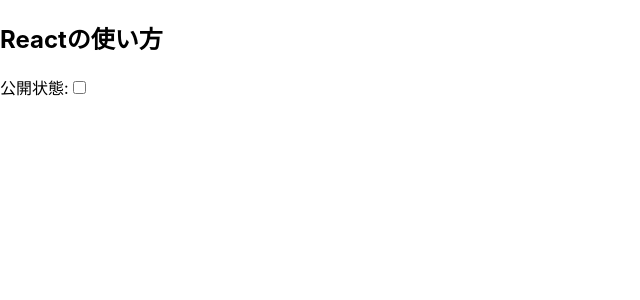
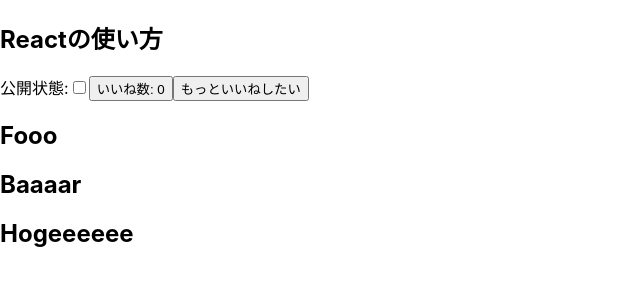
Before and after one commit to Yusuke-Takakura/torahack, a React (Create React App) app: page / in a window 1280 px wide. Shown: the top 300 px of the page, without its empty margins (0-640 px from the left). Built offline with nearby package versions, Linux system fonts and the light colour scheme.

Commit message:
第９回

```diff
--- a/src/Article.jsx
+++ b/src/Article.jsx
@@ -1,8 +1,11 @@
+//useState関数をインポート
 import React, { useState } from 'react';
-// import LikeButton from './LikeButton'
+import LikeButton from './LikeButton'
 
 //functional component
 const Article = (props) => {
+    //state毎にuseStateを宣言
+    //　　　state変更名　　state変更関数　　　　　state初期値
     const [isPublished, toggleIsPublished] = useState(false);
 
     return (
@@ -11,7 +14,7 @@
             <p>{props.order}</p>
             <label htmlFor={"check"}>公開状態:</label>
             <input type="checkBox" checked={isPublished} id="check" onClick={() => toggleIsPublished(!isPublished)} />
-            {/* <LikeButton count={props.count} /> */}
+            <LikeButton />
         </div>
     )
 };
--- a/src/Blog.jsx
+++ b/src/Blog.jsx
@@ -45,6 +45,9 @@
             <Article
                 title={"Reactの使い方"}
             />
+            <FooBar.Foo />
+            <FooBar.Bar />
+            <Hoge />
         </>
     )
 
--- a/src/LikeButton.jsx
+++ b/src/LikeButton.jsx
@@ -1,9 +1,29 @@
-import React from 'react';
+import React, { useState, useEffect } from 'react';
 
-const LikeButton = (props) => {
+const LikeButton = () => {
+    const [count, counter] = useState(0);
+    const [limit, release] = useState(true);
+
+    const countUp = () => {
+        counter(count + 1);
+    };
+
+    useEffect(() => {
+        document.getElementById("counter").addEventListener("click", countUp);
+        if (count >= 10) {
+            counter(0)
+        }
+        return () => {
+            document.getElementById("counter").removeEventListener("click", countUp);
+        }
+    }, [limit]);
+
     return (
-        <button id={"counter"}>いいね数: {props.count}</button>
-    )
+        <>
+            <button id={"counter"}>いいね数: {count}</button>
+            <button onClick={() => release(!limit)}>もっといいねしたい</button>
+        </>
+    );
 }
 
 export default LikeButton
```
